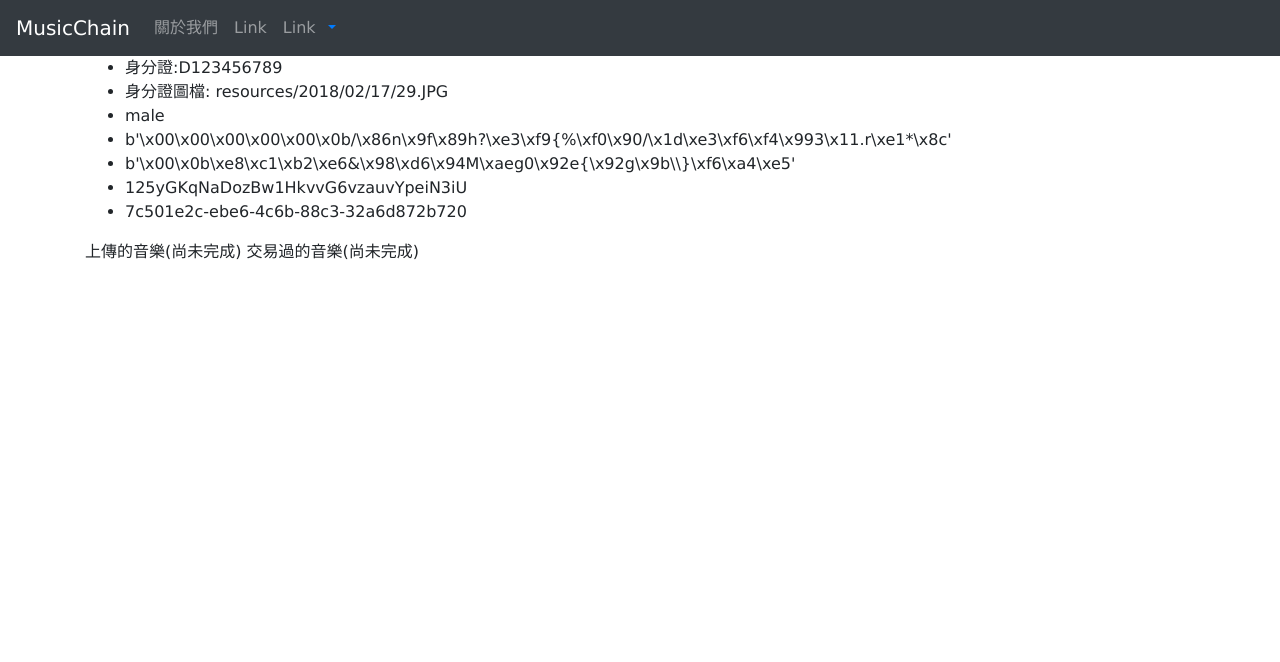
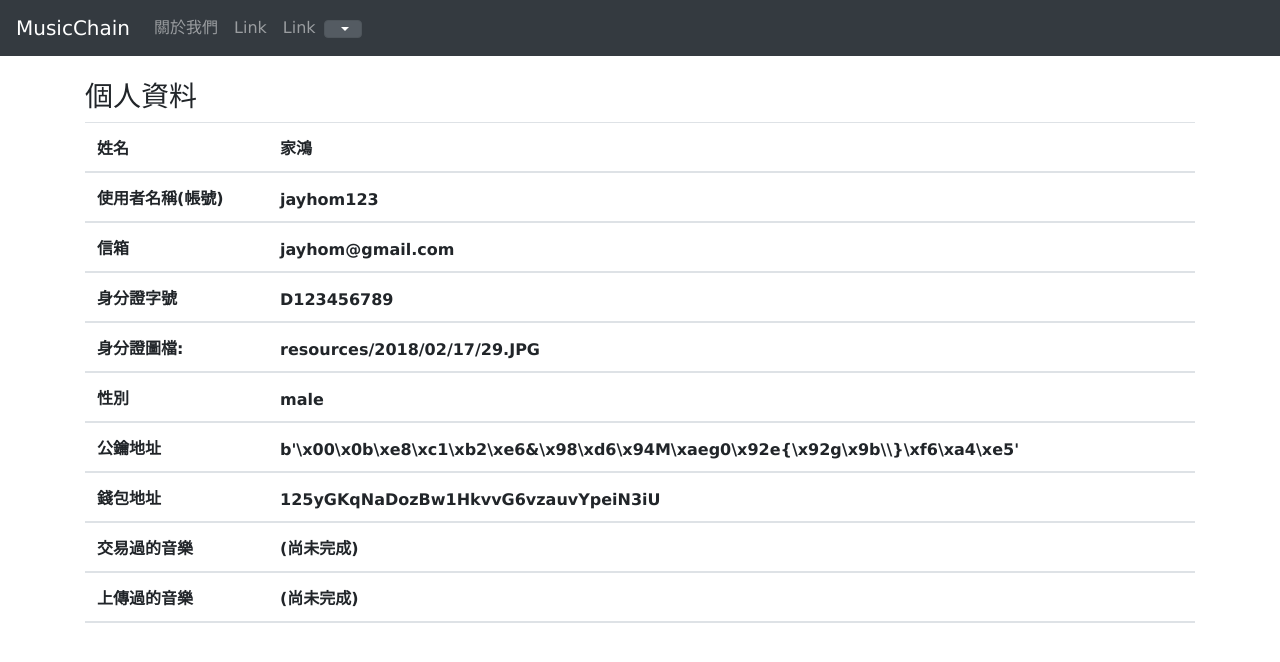
Before and after one commit to Rtshaw/MusicChain, a Django app: page /user/7c501e2c-ebe6-4c6b-88c3-32a6d872b720 in a window 1280 px wide. Shown: the top 662 px of the page. Run offline with Django 3.2, Linux system fonts and the light colour scheme; a user stored in the database is signed in; data comes from the database, SQL or seed files in the repository; both versions use the stored data as it was after the commit; lists and menus that the app fills with data are empty; parts of the project's set-up code (start-up, migrations or seed data) failed here and were passed over; some libraries are stand-ins or nearby versions.

Commit message:
修改所有頁面的樣板，並且調整顯示的項目

```diff
--- a/Musicblock/Musicblock/myblock/apps.py
+++ b/Musicblock/Musicblock/myblock/apps.py
@@ -3,3 +3,6 @@
 
 class MyblockConfig(AppConfig):
     name = 'myblock'
+
+    def ready(self):
+        from . import signals
--- a/Musicblock/Musicblock/myblock/urls.py
+++ b/Musicblock/Musicblock/myblock/urls.py
@@ -5,5 +5,5 @@
 urlpatterns = [
     url(r'^music/create$', views.MusicCreate.as_view(), name='music_create'),
     url(r'^music/list$', views.MusicList.as_view(), name='music_list'),
-    url(r'^$', views.homepage, name='index'),
+    url(r'^$', views.MusicList.as_view(), name='index'),
 ]
--- a/Musicblock/Musicblock/myblock/views.py
+++ b/Musicblock/Musicblock/myblock/views.py
@@ -28,8 +28,8 @@
         messages.success(self.request, '音樂已新增')
         return reverse('index')
 
-def homepage(request):
-    return render(request, 'homepage.html')
+# def homepage(request):
+#     return render(request, 'homepage.html')
 
 
 #新增交易(sender、recipient、amount)
--- a/Musicblock/Musicblock/templates/_navbar.html
+++ b/Musicblock/Musicblock/templates/_navbar.html
@@ -17,25 +17,29 @@
                 <a class="nav-link" href="#">Link</a>
             </li>
         </ul>
-        <ul class="nav navbar-nav navbar-right">
+        <ul class="nav justify-content-end">
 
 
             {% if not user.is_authenticated %}
-                <li><a href="{% url 'login' %}">登入</a></li>
-                <li><a href="{% url 'sign-up' %}">註冊</a></li>
+            <li class="nav-item" 　><a class="nav-link" href="{% url 'login' %}">登入</a></li>
+            <pre>　</pre>
+            <li class="nav-item" 　><a class="nav-link" href="{% url 'sign-up' %}">註冊</a></li>
 
             {% else %}
-                <li class="dropdown">
-                    <a href="" class="dropdown-toggle" data-toggle="dropdown"
-                       aria-expanded="false">{{ request.user.first_name }}<span class="caret"></span></a>
-                    <ul class="dropdown-menu">
-                        {% if user.is_superuser or user.is_staff %}
-                            <li><a href="/admin">管理員後台</a></li>
-                        {% endif %}
-                        <li><a href="{% url 'user_detail' request.user.token %}">個人資料</a></li>
-                        <li><a href="{% url 'logout' %}">登出</a></li>
-                    </ul>
-                </li>
+            <li class="dropdown show">
+                <button class="btn btn-secondary dropdown-toggle" type="button" id="dropdownMenuButton"
+                        data-toggle="dropdown" aria-haspopup="true" aria-expanded="false">
+                    {{ request.user.first_name }}
+                </button>
+                <div class="dropdown-menu" aria-labelledby="dropdownMenuLink">
+                    {% if user.is_superuser or user.is_staff %}
+                    <a class="dropdown-item" href="/admin">管理員後台</a>
+                    {% endif %}
+                    <a class="dropdown-item" href="{% url 'user_detail' request.user.token %}">個人資料</a>
+                    <a class="dropdown-item" href="{% url 'logout' %}">登出</a>
+                </div>
+
+            </li>
             {% endif %}
         </ul>
     </div>
--- a/Musicblock/Musicblock/templates/homepage.html
+++ b/Musicblock/Musicblock/templates/homepage.html
@@ -2,7 +2,7 @@
 {% block content %}
 {% load bootstrap4 %}
 
-   <a href="{% url 'music_create' %}">新增音樂</a>
+   <a href="{% url 'music_create' %}"><button type="button" class="btn btn-outline-primary">新增音樂</button></a>
    <a href="{% url 'music_list' %}">音樂列表</a>
 
 
--- a/Musicblock/Musicblock/templates/registration/login.html
+++ b/Musicblock/Musicblock/templates/registration/login.html
@@ -9,9 +9,10 @@
         {% endif %}
     {% endif %}
 
-    <div class="row">
-        <div class="col-sm-4 col-sm-offset-4">
+    <div class="row" >
+        <div class="col-sm-4 col-sm-offset-4"style="margin:0px auto;">
             <form method="post" action="{% url 'login' %}?next={{ next }}">
+                <br>
                 {% csrf_token %}
                 {% bootstrap_form form %}
                 {% bootstrap_button "登入" button_type="submit" button_class="btn  btn-success btn-block " %}
--- a/Musicblock/Musicblock/templates/user_detail.html
+++ b/Musicblock/Musicblock/templates/user_detail.html
@@ -1,23 +1,51 @@
 {% extends 'base.html' %}
 {% block content %}
 {% load bootstrap4 %}
-    <ul>
-
-        {% for user in object %}
-            <li> 身分證:{{ user.ssn }} </li>
-            <li>身分證圖檔: {{ user.file }} </li>
-            <li> {{ user.gender }} </li>
-            <li> {{ user.prvateKey }} </li>
-            <li> {{ user.publicKey }} </li>
-            <li> {{ user.address }} </li>
-            <li> {{ user.token }} </li>
-        {% endfor %}
-    </ul>
-
-    上傳的音樂(尚未完成)
-
-    交易過的音樂(尚未完成)
-
-
-
-{% endblock %}
+{% for user in object %}
+<br>
+<h3>個人資料</h3>
+<table class="table">
+    <thead>
+    <tr>
+        <th scope="col">姓名</th>
+        <th scope="col">{{user.first_name}}</th>
+    </tr>
+    <tr>
+        <th scope="col">使用者名稱(帳號)</th>
+        <th scope="col">{{user.username}}</th>
+    </tr>
+    <tr>
+        <th scope="col">信箱</th>
+        <th scope="col">{{user.email}}</th>
+    </tr>
+    <tr>
+        <th scope="col">身分證字號</th>
+        <th scope="col">{{ user.ssn }}</th>
+    </tr>
+    <tr>
+        <th scope="col">身分證圖檔:</th>
+        <th scope="col">{{ user.file }}</th>
+    </tr>
+    <tr>
+        <th scope="col">性別</th>
+        <th scope="col">{{ user.gender }}</th>
+    </tr>
+    <tr>
+        <th scope="col">公鑰地址</th>
+        <th scope="col">{{ user.publicKey }}</th>
+    </tr>
+    <tr>
+        <th scope="col">錢包地址</th>
+        <th scope="col">{{ user.address }}</th>
+    </tr>
+    <tr>
+        <th scope="col">交易過的音樂</th>
+        <th scope="col">(尚未完成)</th>
+    </tr>
+    <tr>
+        <th scope="col">上傳過的音樂</th>
+        <th scope="col">(尚未完成)</th>
+    </tr>
+    </thead>
+    {% endfor %}
+    {% endblock %}
--- a/Musicblock/Musicblock/user/forms.py
+++ b/Musicblock/Musicblock/user/forms.py
@@ -8,4 +8,4 @@
     class Meta:
         model = UserProfile
         exclude = []
-        fields=('username','email','password','first_name','ssn','file','gender')
+        fields=('username','password','email','first_name','ssn','file','gender')
--- a/Musicblock/Musicblock/user/models.py
+++ b/Musicblock/Musicblock/user/models.py
@@ -8,7 +8,7 @@
     #內建的欄位:名字、信箱、帳號、密碼
     #額外增加的欄位有身分證(存hash)
     # 上傳身分證圖
-    ssn = models.CharField(max_length=10, null=False, blank=False, verbose_name=u'身分證',unique=True)
+    ssn = models.CharField(max_length=10, null=False, blank=False, verbose_name=u'身分證字號',unique=True)
     file = models.FileField(blank=False, upload_to='resources/%Y/%m/%d/', verbose_name='身分證照')
     gender = models.CharField(max_length=6, choices=(('male', '男'), ('female', '女')), default='female',
                               verbose_name=u'性別')
```
Also changed, not shown: Musicblock/Musicblock/myblock/signals.py (added, +22 -0 lines), Musicblock/Musicblock/templates/music_list.html (+28 -8 lines), Musicblock/Musicblock/templates/registration/logged_out.html (+9 -2 lines), Musicblock/Musicblock/templates/registration/logout.html (deleted, +0 -9 lines), Musicblock/Musicblock/db.sqlite3.
